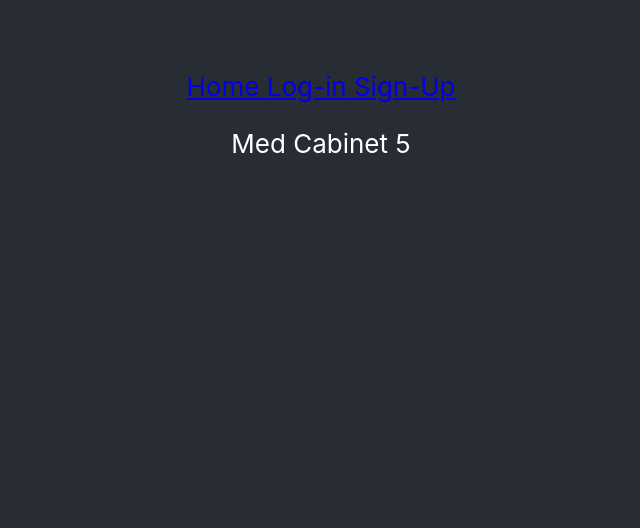
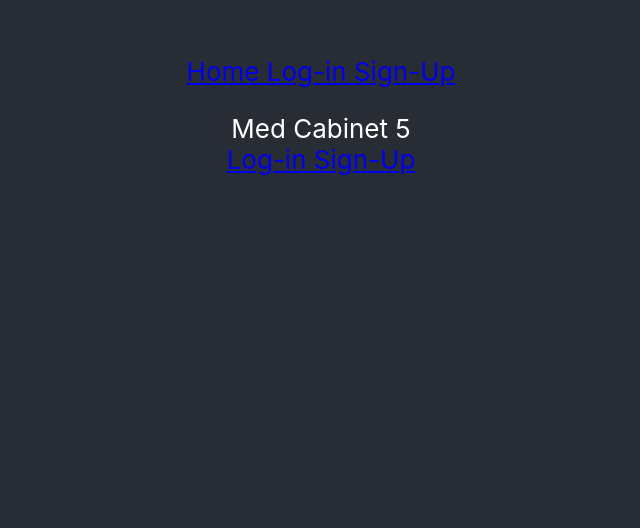
Before and after one commit to med-cabinet-5/front-end, a React (Create React App) app: page /login in a window 1280 px wide. Shown: the part 272-800 px from the top of the page, without its empty margins (319-959 px from the left). Built offline with nearby package versions, Linux system fonts and the light colour scheme.

Commit message:
updated marketing landing

```diff
--- a/src/App.js
+++ b/src/App.js
@@ -30,6 +30,7 @@ function App() {
 
         <p>
           Med Cabinet 5
+          <MarketingLanding />
         </p>
       </header>
       <Switch>
--- a/src/components/LoginForm.js
+++ b/src/components/LoginForm.js
@@ -4,7 +4,7 @@ import * as Yup from 'yup';
 import axios from 'axios';
 import styled from "styled-components";
 
-const formContainerDiv = styled.div `
+const formContainerDiv = styled.div`
 display: flex;
 flex-direction: column;
 `;
@@ -21,6 +21,7 @@ export default function LoginForm() {
       })
       .catch(e => console.log(e))
   }
+
   return (
     <div className="LoginForm">
       <h1>Login Form</h1>
@@ -71,8 +72,6 @@ export default function LoginForm() {
 }
 
 const validationSchema = Yup.object().shape({
-  first_name: Yup.string().required('Please enter your first name'),
-  last_name: Yup.string().required('Please enter your lastname name'),
   username: Yup.string().required('Please enter a username'),
   password: Yup.string().required('Please enter a password'),
   remember_pass: Yup.boolean()
--- a/src/components/MarketingLanding.js
+++ b/src/components/MarketingLanding.js
@@ -1 +1,14 @@
 //landing from front-end dev/marketing page
+import React from 'react';
+import { Link } from "react-router-dom";
+
+function MarketingLanding () {
+    return(
+        <div>
+    <Link to="/login"> Log-in</Link>
+    <Link to="/signup"> Sign-Up</Link>
+    </div>
+    )
+};
+
+export default MarketingLanding
```
Also changed, not shown: 1 other file (tests, documents, lock files or other folders).
